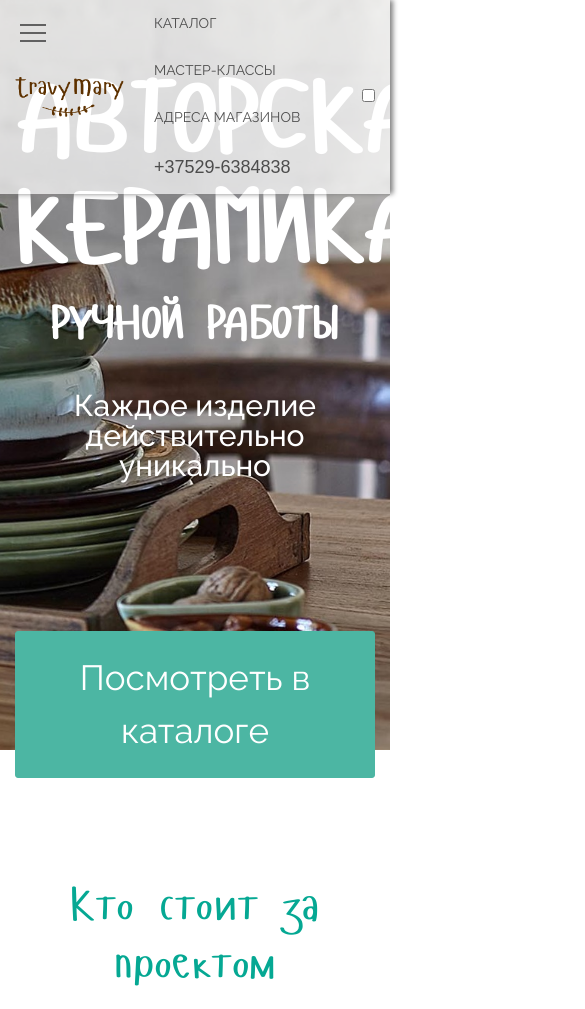
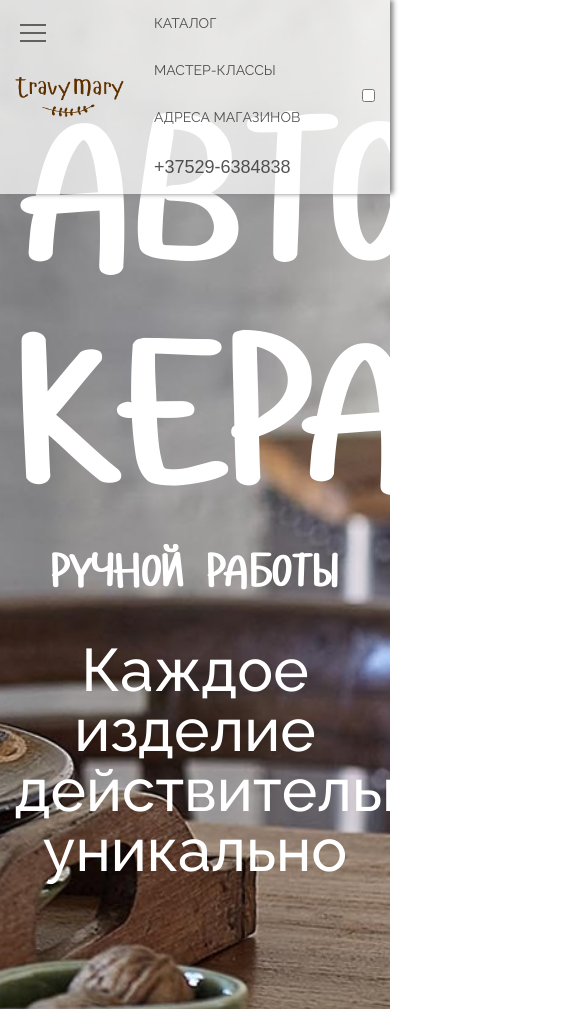
Before and after one commit to juliasadowskaya/juliasadowskaya, a plain HTML site: page index.html in a window 390 px wide. Shown: the top 1009 px of the page, 585 px wide, since content can reach past the window. Drawn offline with nearby package versions, Linux system fonts and the light colour scheme; files whose address does not match are found by name.

Commit message:
Update style.css

```diff
--- a/styles/style.css
+++ b/styles/style.css
@@ -653,8 +653,14 @@ footer {
 		padding-bottom: 20px;
 	}
 	.intro__title {
-		font-size: 100px;
+		font-size: 200px;
 	}
 	.btn {
-		font-size: 35px;
+		font-size: 60px;
 	}
+	.intro__subtitle {
+		font-size: 60px;
+	}
+	.intro {
+		height:100%;
+	}
```
